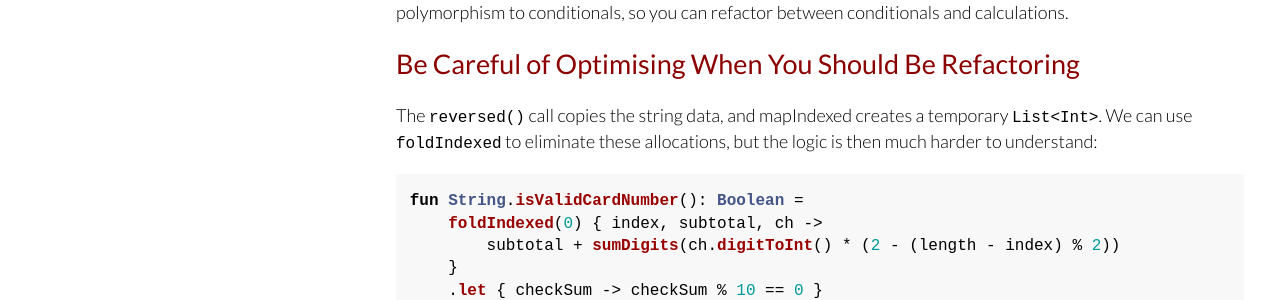
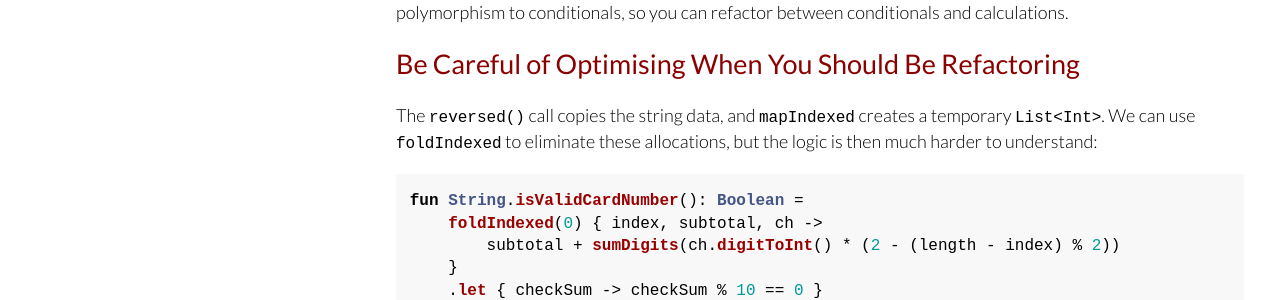
Before and after one commit to java-to-kotlin/java-to-kotlin.github.io, a Jekyll site: the page built from _posts/2024-06-03-conditional-to-calculation.md, in a window 1280 px wide and 900 px high, scrolled down 2981 px. Shown: the part 292-592 px from the top of the window. Built offline with Jekyll 4.4.1, drawn with Linux system fonts in a browser that asks for light colours.

Commit message:
Consistency

````diff
--- a/_posts/2024-06-03-conditional-to-calculation.md
+++ b/_posts/2024-06-03-conditional-to-calculation.md
@@ -145,7 +145,7 @@ Just as you can refactor between conditionals and polymorphism in either directi
 
 ## Be Careful of Optimising When You Should Be Refactoring
 
-The `reversed()` call copies the string data, and mapIndexed creates a temporary `List<Int>`. We can use `foldIndexed` to eliminate these allocations, but the logic is then much harder to understand:
+The `reversed()` call copies the string data, and `mapIndexed` creates a temporary `List<Int>`. We can use `foldIndexed` to eliminate these allocations, but the logic is then much harder to understand:
 
 ```kotlin
 fun String.isValidCardNumber(): Boolean =
````
